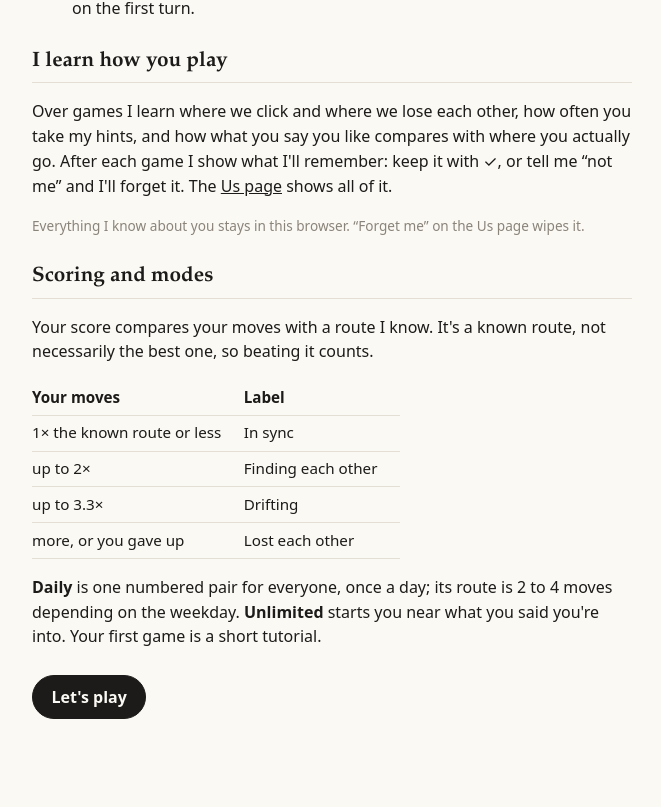
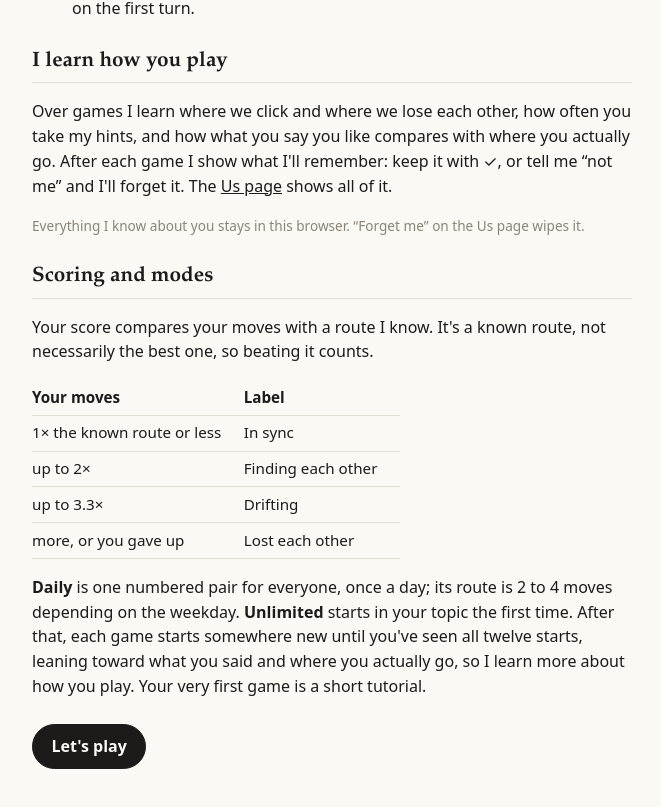
Before and after one commit to VZhou07/Common-Ground, a Next.js app: page /how in a window 1280 px wide. Shown: the part 1747-2554 px from the top of the page, without its empty margins (308-969 px from the left). Before the commit the page ends 2530 px from the top, so only its background shows below. Built offline with nearby package versions, Linux system fonts and the light colour scheme.

Commit message:
fix detail wording

```diff
--- a/src/app/how/page.tsx
+++ b/src/app/how/page.tsx
@@ -77,7 +77,7 @@ export default function HowToPlay() {
           <thead><tr><th>Your moves</th><th>Label</th></tr></thead>
           <tbody>{LABELS.map(([moves, label]) => <tr key={label}><td>{moves}</td><td>{label}</td></tr>)}</tbody>
         </table>
-        <p><strong>Daily</strong> is one numbered pair for everyone, once a day; its route is 2 to 4 moves depending on the weekday. <strong>Unlimited</strong> starts you near what you said you&apos;re into. Your first game is a short tutorial.</p>
+        <p><strong>Daily</strong> is one numbered pair for everyone, once a day; its route is 2 to 4 moves depending on the weekday. <strong>Unlimited</strong> starts in your topic the first time. After that, each game starts somewhere new until you&apos;ve seen all twelve starts, leaning toward what you said and where you actually go, so I learn more about how you play. Your very first game is a short tutorial.</p>
       </section>
 
       <Link className="btn" href="/" style={{ textDecoration: "none", display: "inline-block" }}>Let&apos;s play</Link>
--- a/src/components/setup.tsx
+++ b/src/components/setup.tsx
@@ -128,7 +128,7 @@ export function Setup() {
             <label key={m}><input type="radio" name="mode" checked={settings.mode === m} onChange={() => setSettings({ ...settings, mode: m })} /><span>{m === "daily" ? "Daily" : "Unlimited"}</span></label>
           ))}
         </div>
-        <p className="hint-line">{settings.mode === "daily" ? (dailyDone ? `Today's daily is done: ${dailyDone}.` : "One pair for everyone today.") : "Your interest picks where you start."}</p>
+        <p className="hint-line">{settings.mode === "daily" ? (dailyDone ? `Today's daily is done: ${dailyDone}.` : "One pair for everyone today.") : "We start in your topic, then I take you somewhere new each game to learn how you play."}</p>
       </fieldset>
 
       {error && <p className="error" role="alert">{error}</p>}
```
Also changed, not shown: 1 other file (tests, documents, lock files or other folders).
